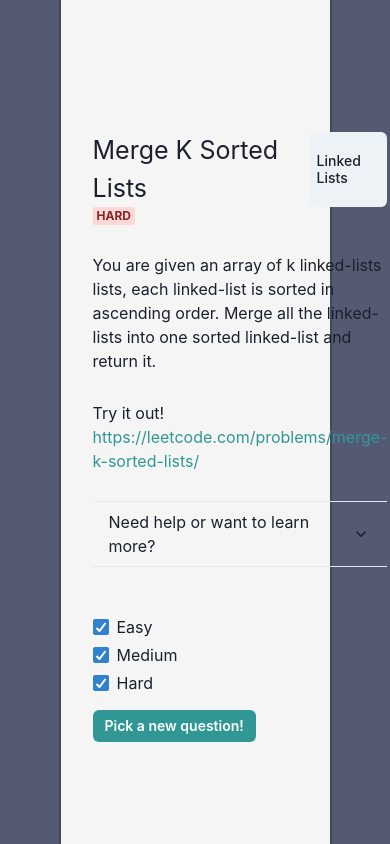
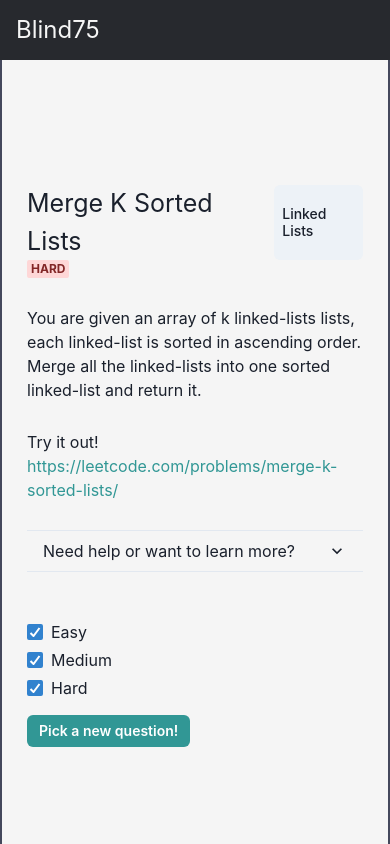
Before and after one commit to bfischer/blind75-randomizer, a React (Create React App) app: page /questions in a window 390 px wide. Built offline with nearby package versions, Linux system fonts and the light colour scheme.

Commit message:
Added navbar, fixed styling to handle smaller resolutions

```diff
--- a/src/App.js
+++ b/src/App.js
@@ -1,10 +1,12 @@
 import styles from './App.module.css';
+import Navbar from './components/Navbar';
 import Randomizer from "./features/Randomizer";
 
 function App() {
   return (
     <div className={styles['app']}>
       <div className={styles['header']}>
+        <Navbar />
       </div>
       <div className={styles['content']}>
         <Randomizer />
--- a/src/App.module.css
+++ b/src/App.module.css
@@ -19,6 +19,17 @@
   border-left: 2px solid #44485c;
   border-right: 2px solid #44485c;
   padding: 32px;
+}
+
+@media screen and (max-width: 480px) {
+  .app {
+    overflow: auto;
+  }
+
+  .app .content {
+    margin: 0;
+    padding: 25px;
+  }
 }
 
 /*.App-logo {
--- /dev/null
+++ b/src/components/Navbar/Navbar.jsx
@@ -0,0 +1,12 @@
+import React from 'react';
+import styles from "./Navbar.module.css";
+
+const Navbar = (props) => {
+    return <>
+        <header className={styles['navbar']}>
+            <div className={styles['navbar-title']}>Blind75</div>
+        </header>
+    </>
+}
+
+export default Navbar;
--- /dev/null
+++ b/src/components/Navbar/Navbar.module.css
@@ -0,0 +1,18 @@
+.navbar {
+    display: flex;
+    align-items: center;
+    background-color: #27292e;
+    color: whitesmoke;
+}
+
+.navbar .navbar-title {
+    margin-right: auto;
+    font-size: 150%;
+    padding: 12px 16px;
+}
+
+.navbar .navbar-item {
+    padding: 16px 16px;
+    cursor: pointer;
+    vertical-align: middle;
+}
--- /dev/null
+++ b/src/components/Navbar/index.js
@@ -0,0 +1,2 @@
+import Navbar from "./Navbar";
+export default Navbar;
--- a/src/features/Randomizer/Randomizer.module.css
+++ b/src/features/Randomizer/Randomizer.module.css
@@ -1,8 +1,8 @@
 .randomizer {
     display: flex;
     flex-direction: column;
-    align-items: center;
     justify-content: left;
+    width: 100%;
 }
 
 .randomizer .randomizer-content {
```
